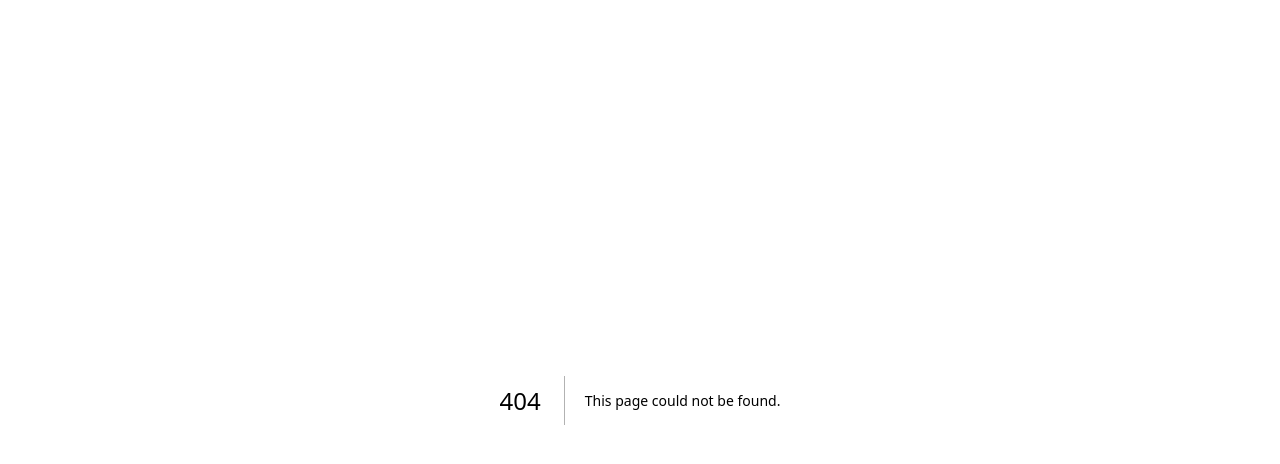
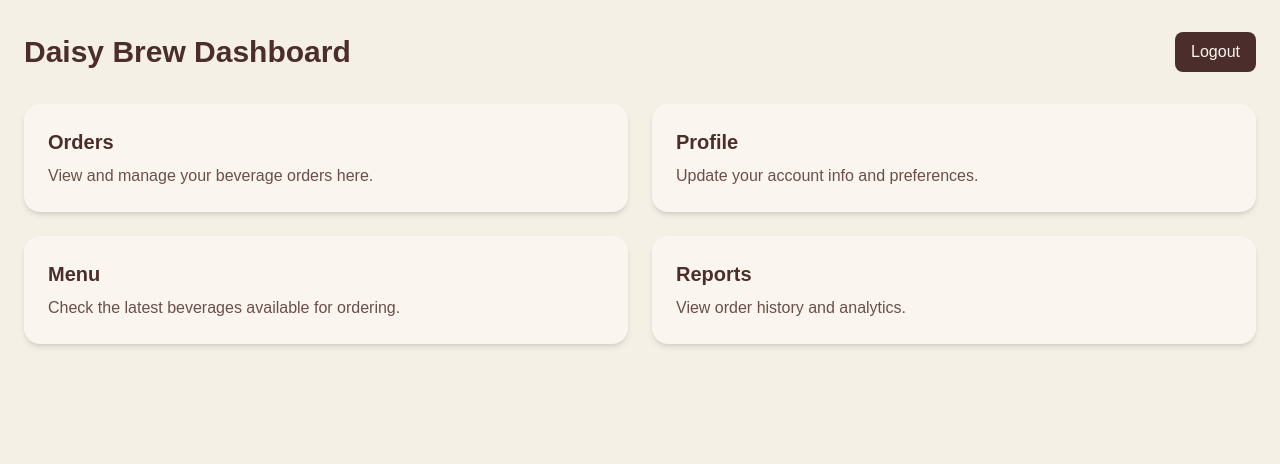
Before and after one commit to anshuyas/daisy_brew_web, a Next.js app: page /dashboard in a window 1280 px wide. Before the commit this address had no page. Shown: the top 464 px of the page. Built offline with nearby package versions, Linux system fonts and the light colour scheme.

Commit message:
added dashboard page

```diff
--- a/app/(auth)/_components/LoginForm.tsx
+++ b/app/(auth)/_components/LoginForm.tsx
@@ -4,7 +4,6 @@ import { useForm } from "react-hook-form";
 import { z } from "zod";
 import { zodResolver } from "@hookform/resolvers/zod";
 import Link from "next/link";
-import { startTransition, useTransition } from "react";
 import { useRouter } from "next/navigation";
 
 export const loginSchema = z.object({
@@ -20,27 +19,28 @@ export default function LoginForm() {
     resolver: zodResolver(loginSchema),
     mode: "onSubmit",
   });
-  const [pending, setTransition] = useTransition();
 
   const submit = async (values: LoginData) => {
-    setTransition(async () => {
-      await new Promise((r) => setTimeout(r, 1000));
-      console.log("Login", values);
-      router.push("/auth/dashboard");
-    });
+    console.log("Login Data:", values);
+
+    // Simulate async login
+    await new Promise(resolve => setTimeout(resolve, 1000));
+
+    // Navigate to dashboard
+    router.push("/auth/dashboard");
   };
 
   return (
-    <form onSubmit={handleSubmit(submit)} className="space-y-4 bg-beige p-6 rounded shadow-md w-full max-w-md">
-      <h2 className="text-2xl font-semibold text-brown-900 mb-4">Login</h2>
+    <form onSubmit={handleSubmit(submit)} className="space-y-4 bg-[#FAF5EE] p-6 rounded-xl shadow-md w-full max-w-md">
+      <h2 className="text-2xl font-semibold text-[#4B2E2B] mb-4">Login</h2>
 
       <div className="space-y-1">
         <label className="text-sm font-medium" htmlFor="email">Email</label>
         <input
           id="email"
           type="email"
-          className="h-10 w-full rounded-md border px-3 text-sm outline-none focus:border-brown-700"
           placeholder="you@example.com"
+          className="h-10 w-full rounded-md border px-3 text-sm outline-none focus:border-[#6B4F4B]"
           {...register("email")}
         />
         {errors.email && <p className="text-xs text-red-600">{errors.email.message}</p>}
@@ -51,8 +51,8 @@ export default function LoginForm() {
         <input
           id="password"
           type="password"
-          className="h-10 w-full rounded-md border px-3 text-sm outline-none focus:border-brown-700"
           placeholder="••••••"
+          className="h-10 w-full rounded-md border px-3 text-sm outline-none focus:border-[#6B4F4B]"
           {...register("password")}
         />
         {errors.password && <p className="text-xs text-red-600">{errors.password.message}</p>}
@@ -60,10 +60,10 @@ export default function LoginForm() {
 
       <button
         type="submit"
-        disabled={isSubmitting || pending}
-        className="h-10 w-full rounded-md bg-brown-700 text-beige font-semibold hover:opacity-90 disabled:opacity-60"
+        disabled={isSubmitting}
+        className="h-10 w-full rounded-md bg-[#6B4F4B] text-[#FAF5EE] font-semibold hover:opacity-90 disabled:opacity-60"
       >
-        {isSubmitting || pending ? "Logging in..." : "Log in"}
+        {isSubmitting ? "Logging in..." : "Log in"}
       </button>
 
       <div className="text-sm text-center mt-2">
--- /dev/null
+++ b/app/(auth)/dashboard/page.tsx
@@ -0,0 +1,41 @@
+"use client";
+
+import Link from "next/link";
+
+export default function DashboardPage() {
+  return (
+    <div className="min-h-screen bg-[#F5F0E6] px-6 py-8">
+      <header className="flex justify-between items-center mb-8">
+        <h1 className="text-3xl font-bold text-[#4B2E2B]">Daisy Brew Dashboard</h1>
+        <Link
+          href="/login"
+          className="bg-[#4B2E2B] text-[#FAF5EE] px-4 py-2 rounded-lg hover:bg-[#6B4F4B] transition"
+        >
+          Logout
+        </Link>
+      </header>
+
+      <main className="grid grid-cols-1 md:grid-cols-2 gap-6">
+        <div className="bg-[#FAF5EE] p-6 rounded-2xl shadow-md">
+          <h2 className="text-xl font-semibold text-[#4B2E2B] mb-2">Orders</h2>
+          <p className="text-[#6B4F4B]">View and manage your beverage orders here.</p>
+        </div>
+
+        <div className="bg-[#FAF5EE] p-6 rounded-2xl shadow-md">
+          <h2 className="text-xl font-semibold text-[#4B2E2B] mb-2">Profile</h2>
+          <p className="text-[#6B4F4B]">Update your account info and preferences.</p>
+        </div>
+
+        <div className="bg-[#FAF5EE] p-6 rounded-2xl shadow-md">
+          <h2 className="text-xl font-semibold text-[#4B2E2B] mb-2">Menu</h2>
+          <p className="text-[#6B4F4B]">Check the latest beverages available for ordering.</p>
+        </div>
+
+        <div className="bg-[#FAF5EE] p-6 rounded-2xl shadow-md">
+          <h2 className="text-xl font-semibold text-[#4B2E2B] mb-2">Reports</h2>
+          <p className="text-[#6B4F4B]">View order history and analytics.</p>
+        </div>
+      </main>
+    </div>
+  );
+}
--- /dev/null
+++ b/app/(auth)/register/page.tsx
@@ -0,0 +1,20 @@
+"use client";
+
+import RegisterForm from "../_components/RegisterForm";
+
+
+export default function RegisterPage() {
+  return (
+    <div className="min-h-screen flex items-center justify-center bg-[#F5F0E6] px-4">
+      <div className="max-w-md w-full bg-[#FAF5EE] p-8 rounded-2xl shadow-lg">
+        <div className="text-center mb-6">
+          <h1 className="text-3xl font-bold text-[#4B2E2B]">Join Daisy Brew</h1>
+          <p className="mt-2 text-sm text-[#6B4F4B]">
+            Sign up to start ordering your favorite beverages
+          </p>
+        </div>
+        <RegisterForm />
+      </div>
+    </div>
+  );
+}
```
